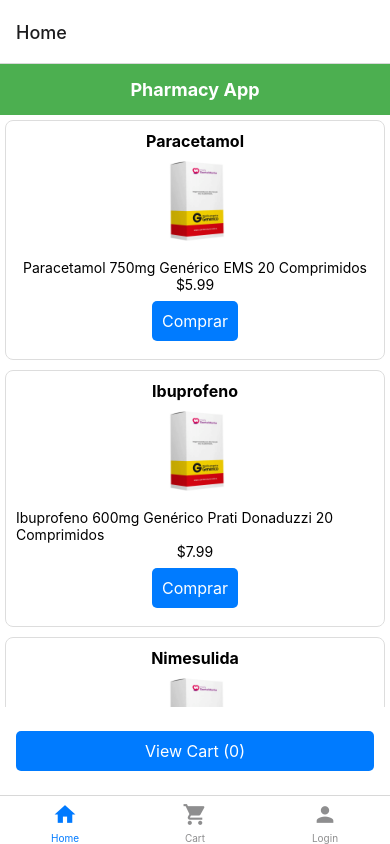
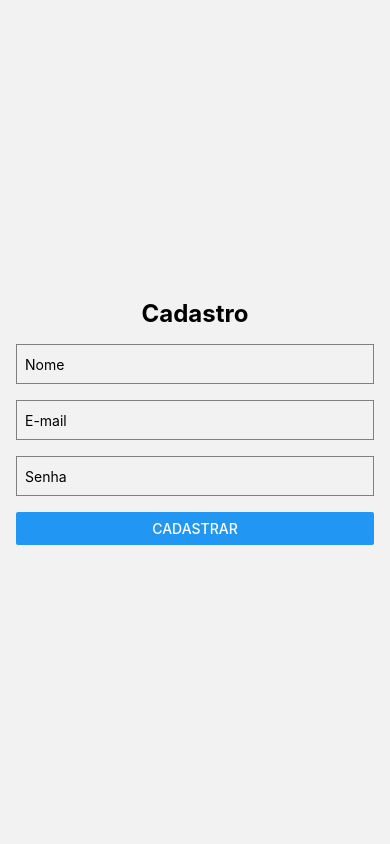
Before and after one commit to PedroNestJp/SuaFarmacia-Native, a React Native app: screen /RegisterScreen in a window 390 px wide. Built offline with nearby package versions, Linux system fonts and the light colour scheme.

Commit message:
register and login ok

```diff
--- /dev/null
+++ b/metro.config.js
@@ -0,0 +1,6 @@
+const { getDefaultConfig } = require('@expo/metro-config');
+
+const defaultConfig = getDefaultConfig(__dirname);
+defaultConfig.resolver.sourceExts.push('cjs');
+
+module.exports = defaultConfig;
--- a/package.json
+++ b/package.json
@@ -11,12 +11,12 @@
   "dependencies": {
     "@expo/vector-icons": "^14.0.0",
     "@expo/webpack-config": "~19.0.1",
-    "@react-native-firebase/auth": "^18.7.3",
     "@react-navigation/bottom-tabs": "^6.5.11",
     "@react-navigation/native": "^6.1.9",
     "@react-navigation/native-stack": "^6.9.17",
     "expo": "~50.0.3",
     "expo-status-bar": "~1.11.1",
+    "firebase": "^9.23.0",
     "react": "18.2.0",
     "react-dom": "18.2.0",
     "react-native": "0.73.2",
--- a/src/components/Button.js
+++ b/src/components/Button.js
@@ -1,12 +1,12 @@
 // components/Button.js
 import React from 'react';
-import { TouchableOpacity, Text, StyleSheet } from 'react-native';
+import { Text, StyleSheet, Pressable } from 'react-native';
 
 const Button = ({ title, onPress, color }) => {
   return (
-    <TouchableOpacity style={[styles.button, { backgroundColor: color }]} onPress={onPress}>
+    <Pressable style={[styles.button, { backgroundColor: color }]} onPress={onPress}>
       <Text style={styles.buttonText}>{title}</Text>
-    </TouchableOpacity>
+    </Pressable>
   );
 };
 
--- a/src/components/ProductCard.js
+++ b/src/components/ProductCard.js
@@ -1,13 +1,13 @@
 // src/components/ProductCard.js
 import React from 'react';
-import { Text, StyleSheet, TouchableOpacity, Image } from 'react-native';
+import { Text, StyleSheet, Pressable, Image } from 'react-native';
 import { theme } from '../Theme';
 import Button from '../components/Button';
 
 
 const ProductCard = ({ product, onPress, onAddToCartPress }) => {
   return (
-    <TouchableOpacity style={styles.card} onPress={onPress}>
+    <Pressable style={styles.card} onPress={onPress}>
       <Text style={styles.title}>{product.name}</Text>
       <Image source={require('../../assets/generic-photo.png')} style={styles.image} />
       <Text>{product.shortDescription}</Text>
@@ -17,7 +17,7 @@
         onPress={onAddToCartPress}
         color={theme.primaryColor}
         textColor={theme.backgroundColor} />
-    </TouchableOpacity>
+    </Pressable>
   );
 };
 
--- /dev/null
+++ b/src/firebase.js
@@ -0,0 +1,25 @@
+// Import the functions you need from the SDKs you need
+import { initializeApp } from "firebase/app";
+import { getAuth } from "firebase/auth";
+import { getFirestore, collection, addDoc } from "firebase/firestore";
+// TODO: Add SDKs for Firebase products that you want to use
+// https://firebase.google.com/docs/web/setup#available-libraries
+
+// Your web app's Firebase configuration
+const firebaseConfig = {
+  apiKey: "AIzaSyB1aj5xsJ0LamYVLhDZi1GSALFuoheqnBY",
+  authDomain: "suafarmacia-dda6d.firebaseapp.com",
+  projectId: "suafarmacia-dda6d",
+  storageBucket: "suafarmacia-dda6d.appspot.com",
+  messagingSenderId: "964543940101",
+  appId: "1:964543940101:web:13953e7bac98d3deeebe6c"
+};
+
+// Initialize Firebase
+const app = initializeApp(firebaseConfig);
+const db = getFirestore(app);
+console.log('FirebaseConfig:', firebaseConfig);
+const auth = getAuth(app);
+console.log('Firestore DB:', auth);
+
+export {app, auth, db}
--- /dev/null
+++ b/src/screens/CheckoutScreen.js
@@ -0,0 +1,37 @@
+// CheckoutScreen.js
+import React from 'react';
+import { View, Text, StyleSheet, Button } from 'react-native';
+
+const CheckoutScreen = ({ route, navigation }) => {
+  const { cartItems, total } = route.params;
+
+  const handlePlaceOrder = () => {
+    // Lógica para realizar o pedido (simulação)
+    console.log('Pedido realizado com sucesso!');
+    // Limpar carrinho ou fazer outras ações necessárias
+    // navigation.goBack(); // Ou outra navegação desejada
+  };
+
+  return (
+    <View style={styles.container}>
+      <Text style={styles.title}>Resumo do Pedido</Text>
+      {/* Mostrar itens do carrinho e informações necessárias para o checkout */}
+      <Text>Total: ${total}</Text>
+      <Button title="Place Order" onPress={handlePlaceOrder} />
+    </View>
+  );
+};
+
+const styles = StyleSheet.create({
+  container: {
+    flex: 1,
+    padding: 16,
+  },
+  title: {
+    fontSize: 24,
+    fontWeight: 'bold',
+    marginBottom: 16,
+  },
+});
+
+export default CheckoutScreen;
--- a/src/screens/LoginScreen.js
+++ b/src/screens/LoginScreen.js
@@ -1,42 +1,61 @@
 // src/screens/LoginScreen.js
 import React, { useState } from 'react';
-import { View, Text, TextInput, Button, StyleSheet, Alert } from 'react-native';
-import auth from '@react-native-firebase/auth';
+import { View, Text, TextInput, Button, StyleSheet, Pressable } from 'react-native';
+import { getAuth, createUserWithEmailAndPassword } from 'firebase/auth';
+import app from '../firebase'
 
-const LoginScreen = () => {
+const LoginScreen = ({ navigation }) => {
   const [email, setEmail] = useState('');
   const [password, setPassword] = useState('');
 
   const handleLogin = async () => {
+    // Adicione aqui a lógica de login
+    const auth = getAuth();
     try {
-      const userCredential = await auth().signInWithEmailAndPassword(email, password);
-      console.log('User logged in:', userCredential.user);
-      // Navegue para a próxima tela ou realize a lógica necessária após o login bem-sucedido
+      const userCredential = await createUserWithEmailAndPassword(auth, email, password);
+      // Signed in
+      const user = userCredential.user;
+      // ...
+      // Após o login bem-sucedido, você pode navegar para a tela principal do aplicativo
+      navigation.navigate('Home');
     } catch (error) {
-      console.error('Login failed:', error);
-      Alert.alert('Login Failed', 'Invalid email or password. Please try again.');
+      const errorCode = error.code;
+      const errorMessage = error.message;
+      // Trate os erros conforme necessário
+      console.error(errorCode, errorMessage);
     }
+  };
+
+  const goToRegister = () => {
+    // Navegar para a tela de cadastro
+    navigation.navigate('RegisterScreen');
   };
 
   return (
     <View style={styles.container}>
       <Text style={styles.title}>Login</Text>
+
       <TextInput
         style={styles.input}
-        placeholder="Email"
+        placeholder="E-mail"
         keyboardType="email-address"
-        autoCapitalize="none"
         value={email}
         onChangeText={setEmail}
       />
+
       <TextInput
         style={styles.input}
-        placeholder="Password"
+        placeholder="Senha"
         secureTextEntry
         value={password}
         onChangeText={setPassword}
       />
-      <Button title="Login" onPress={handleLogin} />
+
+      <Button title="Entrar" onPress={handleLogin} />
+
+      <Pressable onPress={goToRegister}>
+        <Text style={styles.registerLink}>Ainda não tem uma conta? Cadastre-se</Text>
+      </Pressable>
     </View>
   );
 };
@@ -44,12 +63,13 @@
 const styles = StyleSheet.create({
   container: {
     flex: 1,
+    padding: 16,
     justifyContent: 'center',
-    padding: 16,
   },
   title: {
     fontSize: 24,
     fontWeight: 'bold',
+    textAlign: 'center',
     marginBottom: 16,
   },
   input: {
@@ -57,7 +77,12 @@
     borderColor: 'gray',
     borderWidth: 1,
     marginBottom: 16,
-    paddingHorizontal: 10,
+    padding: 8,
+  },
+  registerLink: {
+    color: 'blue',
+    textAlign: 'center',
+    marginTop: 16,
   },
 });
 
--- /dev/null
+++ b/src/screens/OrderSummaryScreen.js
@@ -0,0 +1,42 @@
+// OrderSummaryScreen.js
+import React from 'react';
+import { View, Text, StyleSheet, Button } from 'react-native';
+
+const OrderSummaryScreen = ({ route, navigation }) => {
+  const { cartItems, total } = route.params;
+
+  const handleCheckout = () => {
+    // Navegar para a tela de checkout com os dados necessários
+    navigation.navigate('CheckoutScreen', { cartItems, total });
+  };
+
+  return (
+    <View style={styles.container}>
+      <Text style={styles.title}>Resumo do Pedido</Text>
+      <View style={styles.orderDetails}>
+        <Text>Total: ${total}</Text>
+        {/* Mostrar outros detalhes do pedido conforme necessário */}
+      </View>
+      <Button title="Continuar para o Checkout" onPress={handleCheckout} />
+    </View>
+  );
+};
+
+const styles = StyleSheet.create({
+  container: {
+    flex: 1,
+    padding: 16,
+    justifyContent: 'center',
+  },
+  title: {
+    fontSize: 24,
+    fontWeight: 'bold',
+    marginBottom: 16,
+    textAlign: 'center',
+  },
+  orderDetails: {
+    marginBottom: 16,
+  },
+});
+
+export default OrderSummaryScreen;
--- /dev/null
+++ b/src/screens/RegisterScreen.js
@@ -0,0 +1,90 @@
+import React, { useState } from 'react';
+import { View, Text, TextInput, Button, StyleSheet } from 'react-native';
+import { addDoc, collection } from 'firebase/firestore';
+import { db } from '../firebase';
+
+const RegisterScreen = () => {
+  const [name, setName] = useState('');
+  const [email, setEmail] = useState('');
+  const [password, setPassword] = useState('');
+  const [loading, setLoading] = useState(false);
+
+  const handleRegister = async () => {
+    try {
+      setLoading(true);
+
+      const usersCollection = collection(db, "users");
+      const docRef = await addDoc(usersCollection, {
+        name: name,
+        email: email,
+        senha: password,
+      });
+
+      console.log('Usuário adicionado ao Firestore com sucesso! ID:', docRef.id);
+    } catch (e) {
+      console.error('Erro ao adicionar usuário ao Firestore:', e);
+    } finally {
+      setLoading(false);
+    }
+  };
+
+  return (
+    <View style={styles.container}>
+      <Text style={styles.title}>Cadastro</Text>
+
+      <TextInput
+        style={styles.input}
+        placeholder="Nome"
+        value={name}
+        onChangeText={setName}
+      />
+
+      <TextInput
+        style={styles.input}
+        placeholder="E-mail"
+        keyboardType="email-address"
+        value={email}
+        onChangeText={setEmail}
+      />
+
+      <TextInput
+        style={styles.input}
+        placeholder="Senha"
+        secureTextEntry
+        value={password}
+        onChangeText={setPassword}
+      />
+
+      <Button
+        title={loading ? 'Carregando...' : 'Cadastrar'}
+        onPress={handleRegister}
+        disabled={loading}
+      />
+
+      {/* Adicione aqui qualquer outro componente necessário, como links, mensagens, etc. */}
+    </View>
+  );
+};
+
+const styles = StyleSheet.create({
+  container: {
+    flex: 1,
+    padding: 16,
+    justifyContent: 'center',
+  },
+  title: {
+    fontSize: 24,
+    fontWeight: 'bold',
+    textAlign: 'center',
+    marginBottom: 16,
+  },
+  input: {
+    height: 40,
+    borderColor: 'gray',
+    borderWidth: 1,
+    marginBottom: 16,
+    padding: 8,
+  },
+});
+
+export default RegisterScreen;
```
Also changed, not shown: App.js (+8 -0 lines), src/screens/CartScreen.js (+12 -7 lines), 1 other file (tests, documents, lock files or other folders).
